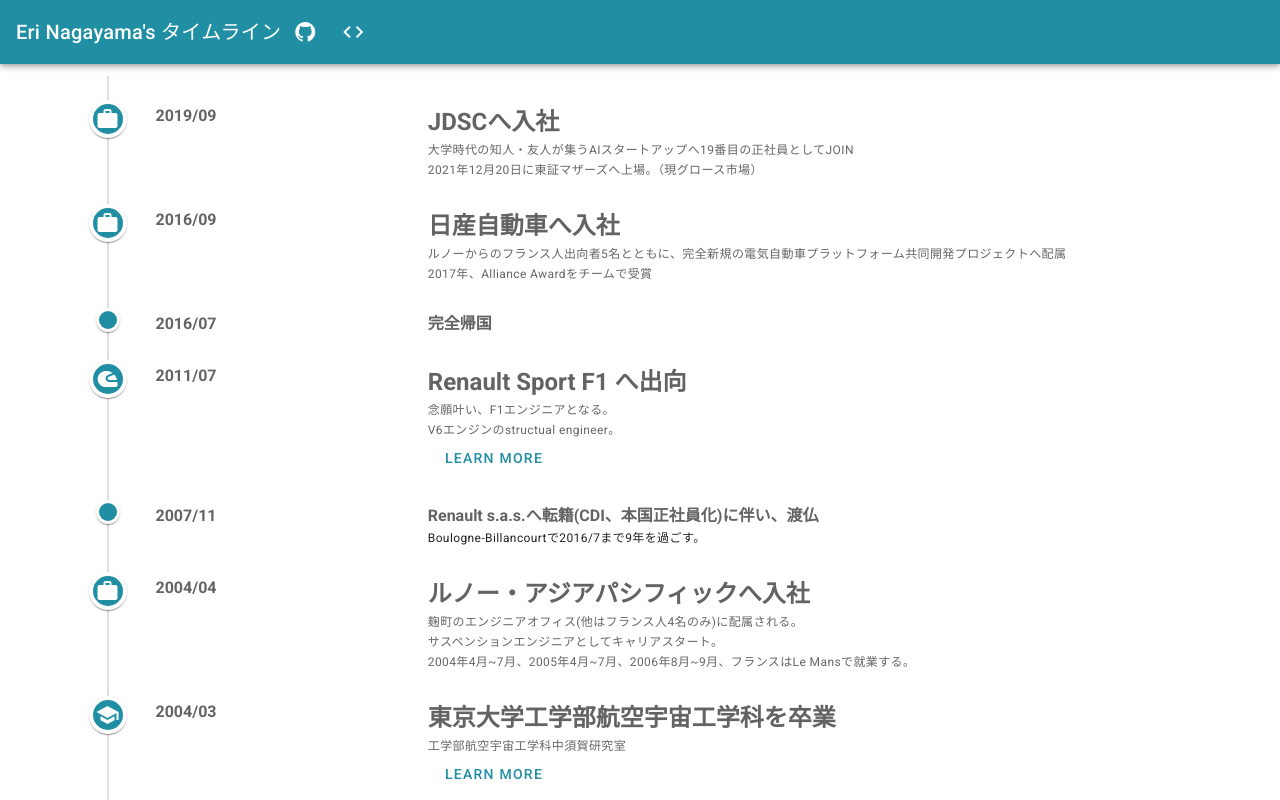
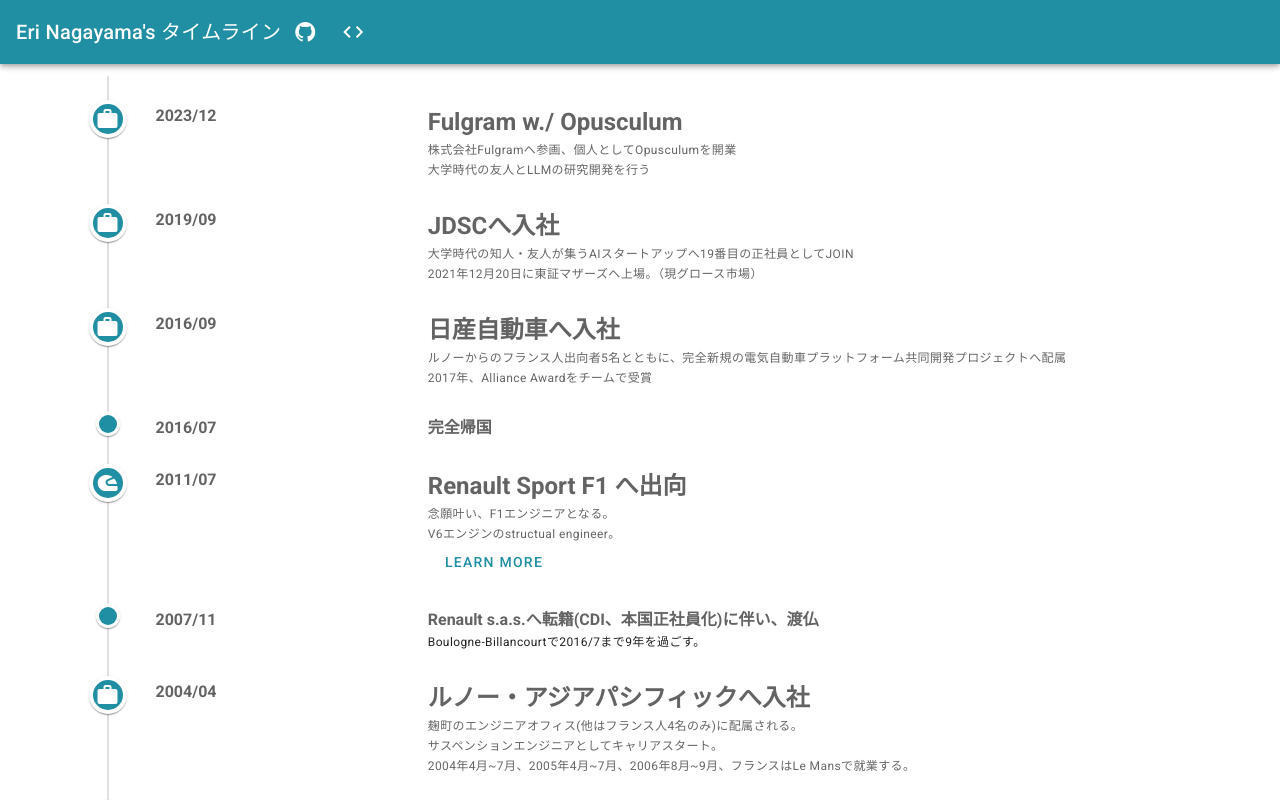
Before and after one commit to cosmopolitania/timeline, a Vue app: page / in a window 1280 px wide. Shown: the top 800 px of the page. Built offline with nearby package versions, Linux system fonts and the light colour scheme.

Commit message:
add contents to test cicd

```diff
--- a/src/components/Timeline.vue
+++ b/src/components/Timeline.vue
@@ -23,6 +23,7 @@
     <v-content>
     <v-container>
     <v-timeline align-top dense class="mx-auto" >
+            <item012/>
             <item011/>
             <item010/>
             <item007/>
@@ -52,6 +53,7 @@
     import item009 from './item/item009';
     import item010 from './item/item010';
     import item011 from './item/item011';
+    import item012 from './item/item012';
 
     export default {
             name: 'App',
@@ -67,6 +69,7 @@
                     item009,
                     item010,
                     item011,
+                    item012,
                 },
         };
 </script>
--- /dev/null
+++ b/src/components/item/item012.vue
@@ -0,0 +1,35 @@
+<template>
+    <v-hover>
+        <v-timeline-item icon="mdi-briefcase" color='#208ea3'
+                     slot-scope="{ hover  }"
+                     :class="`${hover? 'class1': 'class2'}`">
+            <v-row class="pt-1">
+                <v-col cols="3">
+                    <strong class='contents-title'>2023/12</strong>
+                </v-col>
+                <v-col>
+                    <h2 class='contents-title'>Fulgram w./ Opusculum</h2>
+                    <div class="text-caption">
+                        <div class='contents-text'>
+                            株式会社Fulgramへ参画、個人としてOpusculumを開業<br>
+                            大学時代の友人とLLMの研究開発を行う<br>
+                        </div>
+                    </div>
+                </v-col>
+                <!-- 画像がないのでしばらく割愛
+                <v-col>
+                    <v-img src="./../../images/bg003.png" max-width='300' max-height='200' contain> </v-img>
+                </v-col>
+                -->
+            </v-row>
+        </v-timeline-item>
+    </v-hover>
+</template>
+
+<script>
+    export default {}
+</script>
+
+<style>
+  @import "./../../css/mycss.css";
+</style>
```
Also changed, not shown: 1 other file (tests, documents, lock files or other folders).
